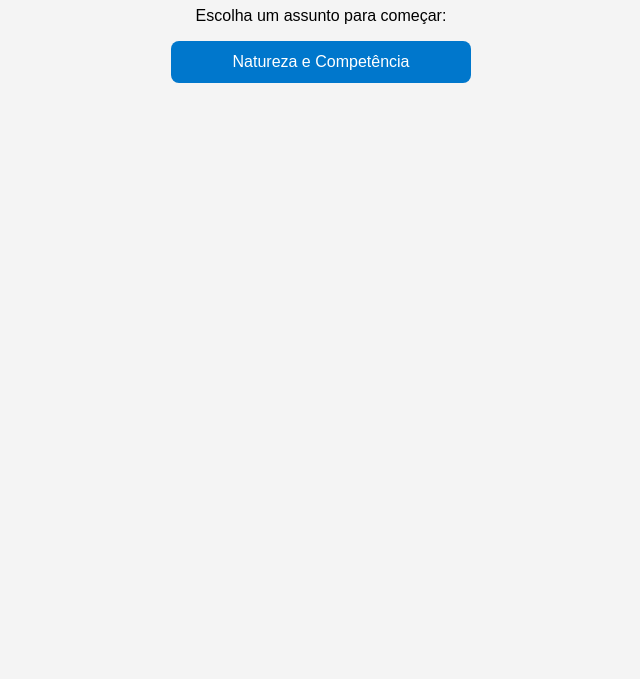
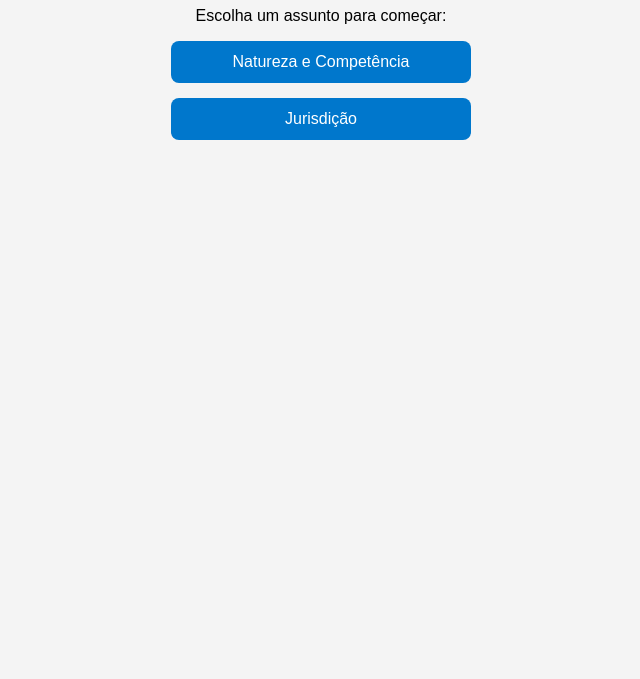
Before and after one commit to HD21Virtual/Regimento-Interno-do-TCU, a plain HTML site: page index.html in a window 1280 px wide. Shown: the part 121-800 px from the top of the page, without its empty margins (319-959 px from the left). Drawn offline with Linux system fonts and the light colour scheme.

Commit message:
Update index.html

```diff
--- a/index.html
+++ b/index.html
@@ -40,6 +40,7 @@
 
   <div class="menu">
     <a href="1-Natureza-e-Competencia.html">Natureza e Competência</a>
+    <a href="2-Jurisdicao.html">Jurisdição</a>
 
   </div>
 </body>
```
